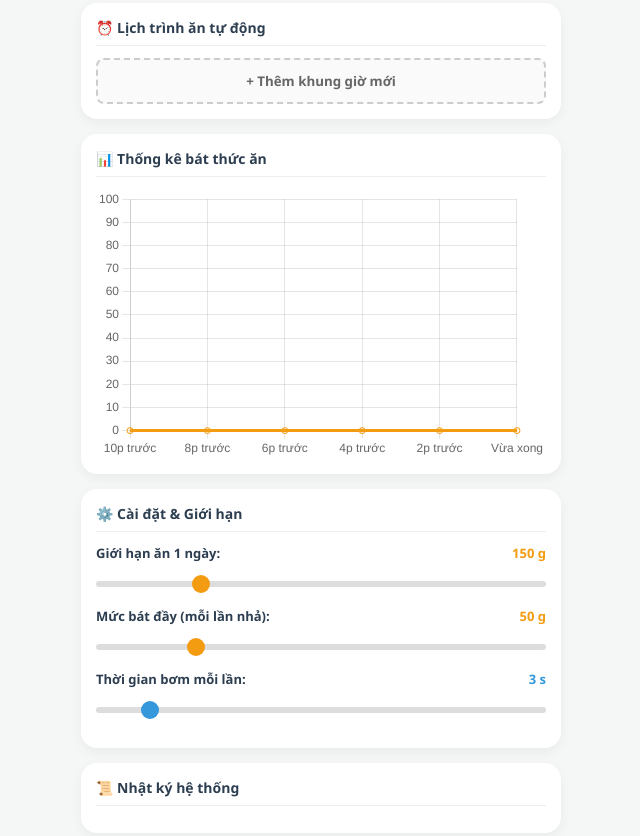
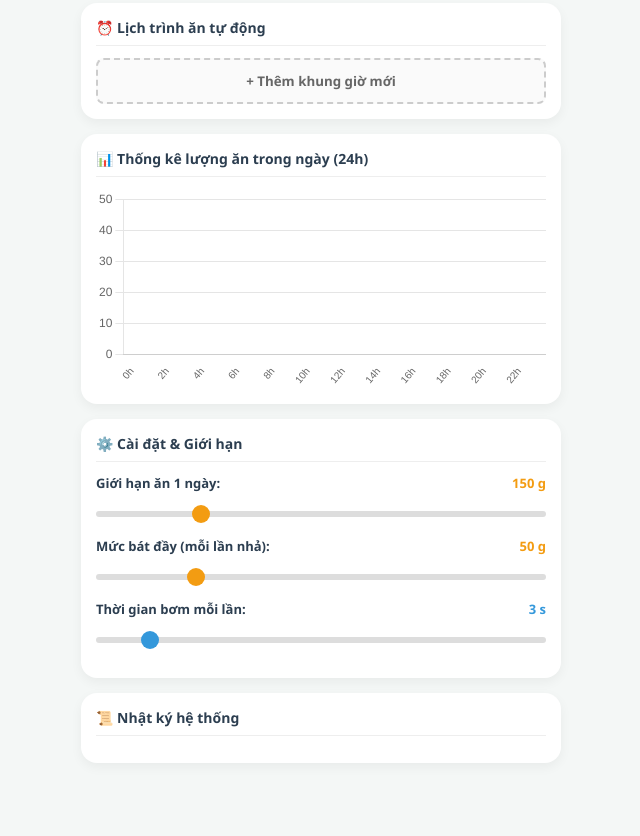
Before and after one commit to Kien-Ptit/chamsocthucung, a website: page index.html in a window 1280 px wide. Shown: the part 806-1642 px from the top of the page, without its empty margins (319-959 px from the left). Drawn offline with nearby package versions, Linux system fonts and the light colour scheme.

Commit message:
Refactor HTML and update chart configuration

```diff
--- a/index.html
+++ b/index.html
@@ -12,19 +12,20 @@
         .header { background: #fff; padding: 15px; text-align: center; box-shadow: 0 2px 10px rgba(0,0,0,0.05); margin-bottom: 15px; border-radius: 0 0 20px 20px; font-weight: bold; font-size: 20px; }
         .container { max-width: 500px; margin: 0 auto; padding: 0 10px; }
 
-        /* Box chung cho các khu vực */
+        /* Box chung */
         .box-section { background: #fff; border-radius: 16px; padding: 15px; box-shadow: 0 4px 12px rgba(0,0,0,0.05); margin-bottom: 15px; }
         .box-title { font-size: 14px; font-weight: bold; margin-bottom: 12px; border-bottom: 1px solid #eee; padding-bottom: 8px; display: flex; align-items: center; gap: 8px; }
 
+        /* Camera & Audio */
         .cam-container { width: 100%; aspect-ratio: 4/3; background: #000; border-radius: 12px; overflow: hidden; position: relative; }
         .cam-container img { width: 100%; height: 100%; object-fit: cover; }
         .live-badge { position: absolute; top: 10px; left: 10px; background: rgba(231,76,60,0.9); color: white; padding: 4px 10px; border-radius: 20px; font-size: 11px; font-weight: bold; }
-
         .audio-controls { display: flex; gap: 10px; margin-top: 10px; }
         .btn-audio { flex: 1; padding: 12px; border: none; border-radius: 10px; font-weight: bold; color: #fff; cursor: pointer; display: flex; align-items: center; justify-content: center; gap: 8px; }
         .btn-listen { background-color: #34495e; }
         .btn-talk { background-color: var(--primary-audio); }
 
+        /* Grid 4 Thông số */
         .grid-4 { display: grid; grid-template-columns: 1fr 1fr; gap: 10px; margin-bottom: 15px; }
         .card { background: var(--card-bg); padding: 12px; border-radius: 12px; text-align: center; border: 1px solid #eee; }
         .card-title { font-size: 11px; color: #7f8c8d; font-weight: 600; text-transform: uppercase; margin-bottom: 5px; }
@@ -33,10 +34,16 @@
         .c-food { color: var(--primary-food); } .c-water { color: var(--primary-water); }
         .bg-ok { background: #e8f8f5; color: var(--success); } .bg-warn { background: #fdedec; color: var(--danger); }
 
+        /* Nút Điều khiển */
         .action-row { display: flex; gap: 10px; margin-bottom: 15px; }
         .btn-action { flex: 1; border: none; padding: 15px; border-radius: 12px; font-size: 14px; font-weight: bold; color: white; display: flex; flex-direction: column; align-items: center; gap: 5px; cursor: pointer; }
         .feed { background: var(--primary-food); } .pump { background: var(--primary-water); }
 
+        /* Lịch trình */
+        .sch-item { display: flex; justify-content: space-between; background: #f9f9f9; padding: 10px 12px; border-radius: 8px; margin-bottom: 8px; font-size: 14px; border: 1px solid #eee;}
+        .btn-add { width: 100%; padding: 12px; border: 2px dashed #ccc; background: #fafafa; border-radius: 8px; cursor: pointer; color: #666; font-weight: bold; }
+
+        /* Cài đặt Slider */
         .set-row { margin-bottom: 15px; }
         .set-label { display: flex; justify-content: space-between; font-size: 13px; font-weight: 600; margin-bottom: 8px; }
         input[type=range] { width: 100%; height: 6px; background: #ddd; border-radius: 5px; outline: none; -webkit-appearance: none; }
@@ -44,12 +51,13 @@
         #sl-food::-webkit-slider-thumb, #sl-daily::-webkit-slider-thumb { background: var(--primary-food); }
         #sl-water::-webkit-slider-thumb { background: var(--primary-water); }
 
-        /* CSS Mới cho Lịch trình & Nhật ký */
-        .sch-item { display: flex; justify-content: space-between; background: #f9f9f9; padding: 10px 12px; border-radius: 8px; margin-bottom: 8px; font-size: 14px; border: 1px solid #eee;}
-        .btn-add { width: 100%; padding: 12px; border: 2px dashed #ccc; background: #fafafa; border-radius: 8px; cursor: pointer; color: #666; font-weight: bold; }
+        /* Nhật ký */
         #log-container { font-size: 12px; color: #555; max-height: 150px; overflow-y: auto; }
         .log-line { padding: 6px 0; border-bottom: 1px dashed #eee; }
         .log-time { color: #999; font-weight: bold; margin-right: 5px; }
+
+        /* Chỉnh Canvas Biểu đồ */
+        .chart-container { position: relative; height: 200px; width: 100%; }
     </style>
 </head>
 <body>
@@ -102,8 +110,10 @@
         </div>
 
         <div class="box-section">
-            <div class="box-title">📊 Thống kê bát thức ăn</div>
-            <canvas id="foodChart" height="180"></canvas>
+            <div class="box-title">📊 Thống kê lượng ăn trong ngày (24h)</div>
+            <div class="chart-container">
+                <canvas id="foodChart"></canvas>
+            </div>
         </div>
 
         <div class="box-section">
@@ -138,15 +148,30 @@
         let myChart;
         let schedules = [];
 
-        // Khởi tạo Biểu đồ
+        // Khởi tạo Biểu đồ 24 Giờ (Bar Chart)
         const ctx = document.getElementById('foodChart').getContext('2d');
         myChart = new Chart(ctx, {
-            type: 'line',
+            type: 'bar',
             data: {
-                labels: ['10p trước', '8p trước', '6p trước', '4p trước', '2p trước', 'Vừa xong'],
-                datasets: [{ label: 'Gram trong bát', data: [0, 0, 0, 0, 0, 0], borderColor: '#f39c12', tension: 0.4, fill: true, backgroundColor: 'rgba(243, 156, 18, 0.1)' }]
+                labels: Array.from({length: 24}, (_, i) => i + 'h'),
+                datasets: [{
+                    label: 'Gram thức ăn',
+                    data: new Array(24).fill(0),
+                    backgroundColor: 'rgba(243, 156, 18, 0.7)',
+                    borderColor: '#f39c12',
+                    borderWidth: 1,
+                    borderRadius: 3
+                }]
             },
-            options: { plugins: { legend: { display: false } }, scales: { y: { beginAtZero: true, suggestedMax: 100 } } }
+            options: {
+                responsive: true,
+                maintainAspectRatio: false,
+                plugins: { legend: { display: false } },
+                scales: {
+                    y: { beginAtZero: true, suggestedMax: 50 },
+                    x: { grid: { display: false }, ticks: { font: { size: 10 } } }
+                }
+            }
         });
 
         // Xử lý dữ liệu nhận từ ESP32 & Đám mây
@@ -157,12 +182,12 @@
                 document.getElementById('cam-stream').src = url;
                 document.getElementById('cam-stream').onload = () => URL.revokeObjectURL(url);
             }
-            // 2. Nếu là Dữ liệu JSON (Thông số, Lịch trình, Nhật ký)
+            // 2. Nếu là Dữ liệu JSON
             else {
                 try {
                     let data = JSON.parse(event.data);
 
-                    // Nạp dữ liệu Lịch trình & Log lúc mới vào web
+                    // Nạp dữ liệu Init lúc mới vào web
                     if (data.type === 'init') {
                         schedules = data.schedules || [];
                         renderSchedules();
@@ -172,17 +197,17 @@
                         }
                     }
 
-                    // Cập nhật 4 Ô Thông Số cũ
+                    // Cập nhật Biểu đồ 24h
+                    if (data.type === 'hourly_update') {
+                        myChart.data.datasets[0].data = data.hourlyData;
+                        myChart.update();
+                    }
+
+                    // Cập nhật 4 Ô Thông Số
                     if (data.weight !== undefined) {
                         document.getElementById('bowl-food').innerText = data.weight;
                         document.getElementById('stt-bowl-food').innerText = data.weight >= (data.limit||50) ? "Đã đầy" : "Bình thường";
                         document.getElementById('stt-bowl-food').className = data.weight >= (data.limit||50) ? "card-sub bg-warn" : "card-sub bg-ok";
-
-                        // Cập nhật Biểu đồ (đẩy dữ liệu mới vào cuối)
-                        let dArr = myChart.data.datasets[0].data;
-                        dArr.shift(); // Xóa cũ nhất
-                        dArr.push(data.weight); // Thêm mới nhất
-                        myChart.update();
                     }
                     if (data.totalFoodToday !== undefined) {
                         document.getElementById('food-today').innerText = data.totalFoodToday;
@@ -209,19 +234,15 @@
             }
         };
 
-        // Hàm tương tác cũ
-        function wakeUp() {
-            /* Thức dậy ESP32 (Sẽ cấu hình sau ở ESP32) */
-        }
+        function wakeUp() { /* Hàm đánh thức Camera từ Web */ }
 
         function sendAction(cmd) {
-            // Gửi thẳng qua WebSocket (Nhanh hơn fetch rất nhiều)
             if (ws.readyState === WebSocket.OPEN) {
                 ws.send(cmd);
                 addLogToUI(cmd === 'feed' ? "Chủ nhân vừa nhả hạt thủ công" : "Chủ nhân vừa bơm nước thủ công");
                 alert(cmd === 'feed' ? 'Đã gửi lệnh Nhả hạt!' : 'Đã gửi lệnh Bơm nước!');
             } else {
-                alert('Mất kết nối Internet!');
+                alert('Mất kết nối với Đám mây!');
             }
         }
 
@@ -234,14 +255,12 @@
             document.getElementById('val-sl-food').innerText = f;
             document.getElementById('val-sl-water').innerText = w;
 
-            // Gửi dữ liệu cấu hình lên mây dưới dạng chuỗi JSON
             if (ws.readyState === WebSocket.OPEN) {
                 ws.send(JSON.stringify({ type: 'settings', dailyLimit: daily, feedLimit: f, pumpTime: w }));
-                addLogToUI("Đã thay đổi cài đặt giới hạn");
+                addLogToUI("Đã cập nhật các thông số giới hạn");
             }
         }
 
-        // --- CÁC HÀM CHO TÍNH NĂNG MỚI ---
         function renderSchedules() {
             const list = document.getElementById('schedule-list');
             if(schedules.length === 0) { list.innerHTML = '<div style="text-align:center; color:#999; margin-bottom:10px; font-size:13px;">Chưa có lịch trình nào</div>'; return; }
```
